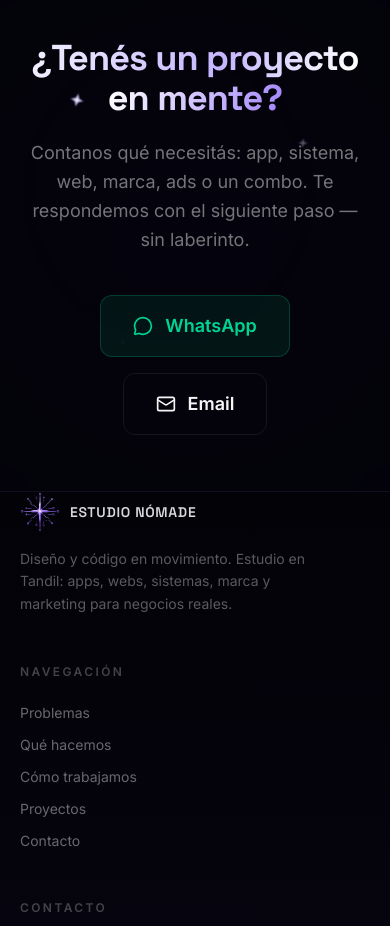
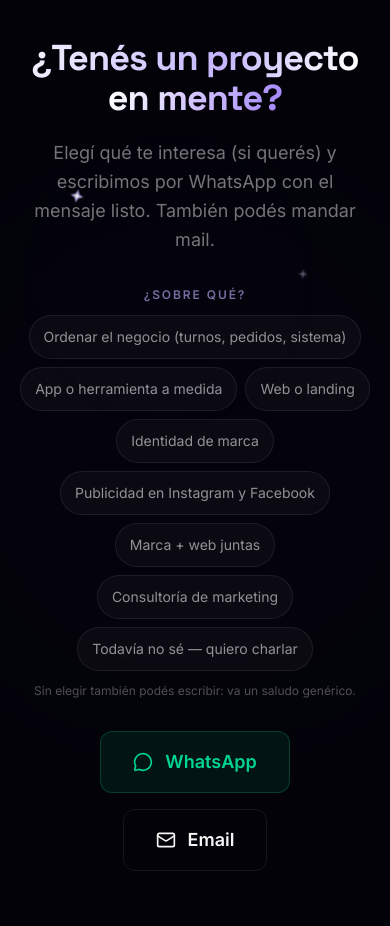
Before and after one commit to Estudio-Nomade/EstudioNomade-landing, a Next.js app: page / in a window 390 px wide. Shown: the part 10060-10986 px from the top of the page. Built offline with nearby package versions, Linux system fonts and the light colour scheme.

Commit message:
feat: contacto con interés + mensaje WA prearmado (#17)
- CTA: chips de qué les interesa + WhatsApp/mail con texto listo
- Hablemos / Quiero cotizar llevan a #cta para elegir y escribir
- Footer WA/mail usan el mismo saludo genérico

Co-authored-by: Martina Yaquinta <martiyaquinta@gmail.com>

```diff
--- a/src/components/cta/cta.tsx
+++ b/src/components/cta/cta.tsx
@@ -1,9 +1,11 @@
 "use client"
 
+import { useState } from "react"
 import { motion } from "framer-motion"
 import { MessageCircle, Mail } from "lucide-react"
 import { cn } from "@/lib/utils"
-import { CONTACT } from "@/constants"
+import { CONTACT_INTERESTS } from "@/constants"
+import { buildMailtoUrl, buildWhatsAppUrl } from "@/lib/whatsapp"
 import { SectionReveal } from "@/components/effects/section-reveal"
 
 const buttonHover = {
@@ -13,7 +15,10 @@
 }
 
 export function CTA() {
-  const wa = CONTACT.whatsapp.replace(/\D/g, "")
+  const [interest, setInterest] = useState<string | null>(null)
+
+  const waHref = buildWhatsAppUrl(interest)
+  const mailHref = buildMailtoUrl(interest)
 
   return (
     <section
@@ -23,9 +28,35 @@
       <div className="absolute inset-0">
         <div className="absolute top-1/2 left-1/2 h-[700px] w-[700px] -translate-x-1/2 -translate-y-1/2 animate-pulse-glow rounded-full bg-violet-500/15 blur-[180px]" />
         <div className="absolute top-[20%] left-[15%] h-[220px] w-[220px] animate-pulse-glow rounded-full bg-fuchsia-500/10 blur-[100px]" />
-        <span className="sparkle-mark" style={{ top: "22%", left: "18%", width: 14, height: 14 }} aria-hidden />
-        <span className="sparkle-mark" style={{ top: "30%", right: "20%", left: "auto", width: 18, height: 18, animationDelay: "0.8s" }} aria-hidden />
-        <span className="sparkle-mark" style={{ bottom: "28%", left: "30%", top: "auto", width: 12, height: 12, animationDelay: "1.4s" }} aria-hidden />
+        <span
+          className="sparkle-mark"
+          style={{ top: "22%", left: "18%", width: 14, height: 14 }}
+          aria-hidden
+        />
+        <span
+          className="sparkle-mark"
+          style={{
+            top: "30%",
+            right: "20%",
+            left: "auto",
+            width: 18,
+            height: 18,
+            animationDelay: "0.8s",
+          }}
+          aria-hidden
+        />
+        <span
+          className="sparkle-mark"
+          style={{
+            bottom: "28%",
+            left: "30%",
+            top: "auto",
+            width: 12,
+            height: 12,
+            animationDelay: "1.4s",
+          }}
+          aria-hidden
+        />
       </div>
 
       <div className="section-container relative z-10 w-full">
@@ -34,14 +65,53 @@
             <h2 className="font-display mb-5 text-4xl font-bold tracking-tight sm:text-5xl md:text-6xl">
               <span className="text-shine">¿Tenés un proyecto en mente?</span>
             </h2>
-            <p className="mb-10 text-lg leading-relaxed text-[var(--color-text-secondary)] md:text-xl">
-              Contanos qué necesitás: app, sistema, web, marca, ads o un combo.
-              Te respondemos con el siguiente paso — sin laberinto.
+            <p className="mb-8 text-lg leading-relaxed text-[var(--color-text-secondary)] md:text-xl">
+              Elegí qué te interesa (si querés) y escribimos por WhatsApp con el
+              mensaje listo. También podés mandar mail.
             </p>
+
+            <div className="mb-8">
+              <p className="mb-3 text-xs font-semibold tracking-[0.16em] text-violet-300/60 uppercase">
+                ¿Sobre qué?
+              </p>
+              <div
+                className="flex flex-wrap justify-center gap-2"
+                role="group"
+                aria-label="Elegir interés de contacto"
+              >
+                {CONTACT_INTERESTS.map((label) => {
+                  const selected = interest === label
+                  return (
+                    <button
+                      key={label}
+                      type="button"
+                      onClick={() =>
+                        setInterest((prev) => (prev === label ? null : label))
+                      }
+                      aria-pressed={selected}
+                      className={cn(
+                        "rounded-full border px-3.5 py-2 text-left text-sm transition-all duration-200",
+                        "min-h-11 max-w-full sm:max-w-[20rem]",
+                        selected
+                          ? "border-violet-300/50 bg-violet-500/25 text-white shadow-[0_0_24px_rgba(139,92,246,0.25)]"
+                          : "border-white/[0.08] bg-white/[0.03] text-white/55 hover:border-violet-400/30 hover:bg-violet-500/10 hover:text-white/85"
+                      )}
+                    >
+                      {label}
+                    </button>
+                  )
+                })}
+              </div>
+              <p className="mt-3 text-xs text-white/30">
+                {interest
+                  ? "Listo: el mensaje va a nombrar eso."
+                  : "Sin elegir también podés escribir: va un saludo genérico."}
+              </p>
+            </div>
 
             <div className="flex flex-col items-center justify-center gap-4 sm:flex-row">
               <motion.a
-                href={`https://wa.me/${wa}`}
+                href={waHref}
                 target="_blank"
                 rel="noopener noreferrer"
                 className={cn(
@@ -59,7 +129,7 @@
               </motion.a>
 
               <motion.a
-                href={`mailto:${CONTACT.email}`}
+                href={mailHref}
                 className={cn(
                   "inline-flex min-h-14 items-center gap-3 rounded-xl px-8 py-4",
                   "border border-[rgba(255,255,255,0.08)] bg-transparent",
--- a/src/components/footer/footer.tsx
+++ b/src/components/footer/footer.tsx
@@ -4,18 +4,17 @@
 import Image from "next/image"
 import { NAV_LINKS, SITE, CONTACT } from "@/constants"
 import { MessageCircle, Mail, ExternalLink } from "lucide-react"
-
-const waDigits = CONTACT.whatsapp.replace(/\D/g, "")
+import { buildMailtoUrl, buildWhatsAppUrl } from "@/lib/whatsapp"
 
 const contactItems = [
   {
     label: "WhatsApp",
-    href: `https://wa.me/${waDigits}`,
+    href: buildWhatsAppUrl(),
     icon: MessageCircle,
   },
   {
     label: CONTACT.email,
-    href: `mailto:${CONTACT.email}`,
+    href: buildMailtoUrl(),
     icon: Mail,
   },
   {
--- a/src/components/hero/hero.tsx
+++ b/src/components/hero/hero.tsx
@@ -8,7 +8,7 @@
   useReducedMotion,
 } from "framer-motion"
 import { ChevronDown, ArrowRight } from "lucide-react"
-import { CONTACT, SITE } from "@/constants"
+import { SITE } from "@/constants"
 
 const stagger = {
   animate: {
@@ -49,10 +49,12 @@
 
   const handleScroll = (href: string) => {
     const el = document.querySelector(href)
-    if (el) el.scrollIntoView({ behavior: "smooth" })
+    if (!el) return
+    const header = document.getElementById("en-site-header")
+    const offset = header?.getBoundingClientRect().height ?? 56
+    const top = el.getBoundingClientRect().top + window.scrollY - offset - 8
+    window.scrollTo({ top: Math.max(0, top), behavior: "smooth" })
   }
-
-  const wa = CONTACT.whatsapp.replace(/\D/g, "")
 
   return (
     <section
@@ -124,7 +126,7 @@
             >
               <motion.button
                 type="button"
-                onClick={() => window.open(`https://wa.me/${wa}`, "_blank")}
+                onClick={() => handleScroll("#cta")}
                 className="relative overflow-hidden rounded-full bg-gradient-to-r from-violet-500 via-purple-500 to-fuchsia-500 px-6 py-3.5 text-sm font-semibold text-white shadow-[0_0_36px_rgba(139,92,246,0.35)] transition-all duration-300 hover:shadow-[0_0_50px_rgba(167,139,250,0.5)]"
                 whileHover={{ scale: 1.04, y: -2 }}
                 whileTap={{ scale: 0.97 }}
--- a/src/constants/index.ts
+++ b/src/constants/index.ts
@@ -283,6 +283,21 @@
   linkedin: "#",
 } as const
 
+/**
+ * Chips del CTA / mensaje prearmado de WhatsApp.
+ * Texto corto y criollo — va literal al chat.
+ */
+export const CONTACT_INTERESTS = [
+  "Ordenar el negocio (turnos, pedidos, sistema)",
+  "App o herramienta a medida",
+  "Web o landing",
+  "Identidad de marca",
+  "Publicidad en Instagram y Facebook",
+  "Marca + web juntas",
+  "Consultoría de marketing",
+  "Todavía no sé — quiero charlar",
+] as const
+
 export const SITE = {
   name: "Estudio Nómade",
   tagline: "Diseño y código en movimiento",
--- /dev/null
+++ b/src/lib/whatsapp.ts
@@ -0,0 +1,42 @@
+import { CONTACT } from "@/constants"
+
+/** Dígitos E.164 sin + */
+export function whatsappDigits(phone: string = CONTACT.whatsapp): string {
+  return phone.replace(/\D/g, "")
+}
+
+/**
+ * Mensaje base criollo. Si hay interés elegido, lo nombra;
+ * si no, deja un pedido genérico de orden/automatizar.
+ */
+export function buildContactMessage(interest?: string | null): string {
+  const topic = interest?.trim()
+  if (topic) {
+    return [
+      "Hola! Me interesa cómo trabajan 👋",
+      `Quiero que me ayuden con: ${topic}.`,
+      "¿Me cuentan el siguiente paso?",
+    ].join("\n")
+  }
+  return [
+    "Hola! Me interesa cómo trabajan 👋",
+    "Quiero que me ayuden a ordenar o automatizar algo del negocio.",
+    "¿Me cuentan el siguiente paso?",
+  ].join("\n")
+}
+
+export function buildWhatsAppUrl(interest?: string | null): string {
+  const text = encodeURIComponent(buildContactMessage(interest))
+  return `https://wa.me/${whatsappDigits()}?text=${text}`
+}
+
+export function buildMailtoUrl(interest?: string | null): string {
+  const topic = interest?.trim()
+  const subject = encodeURIComponent(
+    topic
+      ? `Consulta Estudio Nómade — ${topic}`
+      : "Consulta Estudio Nómade"
+  )
+  const body = encodeURIComponent(buildContactMessage(interest))
+  return `mailto:${CONTACT.email}?subject=${subject}&body=${body}`
+}
```
Also changed, not shown: src/components/navbar/navbar.tsx (+3 -13 lines).
